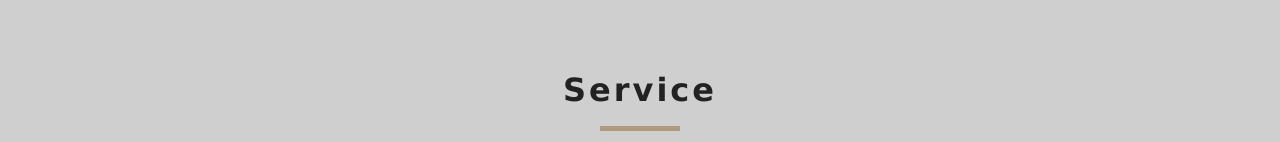
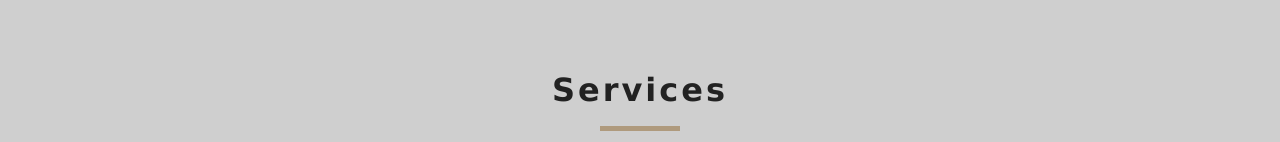
Before and after one commit to nirajdewangan/beach-resort, a React (Create React App) app: page / in a window 1280 px wide. Shown: the part 810-952 px from the top of the page. Built offline with nearby package versions, Linux system fonts and the light colour scheme.

Commit message:
Update Services.js

```diff
--- a/src/components/Services.js
+++ b/src/components/Services.js
@@ -31,7 +31,7 @@ class Services extends Component {
     return (
       <>
         <section className="services">
-          <Title title="service" />
+          <Title title="services" />
           <div className="services-center">
             {this.state.services.map((service, index) => {
               return (
```
